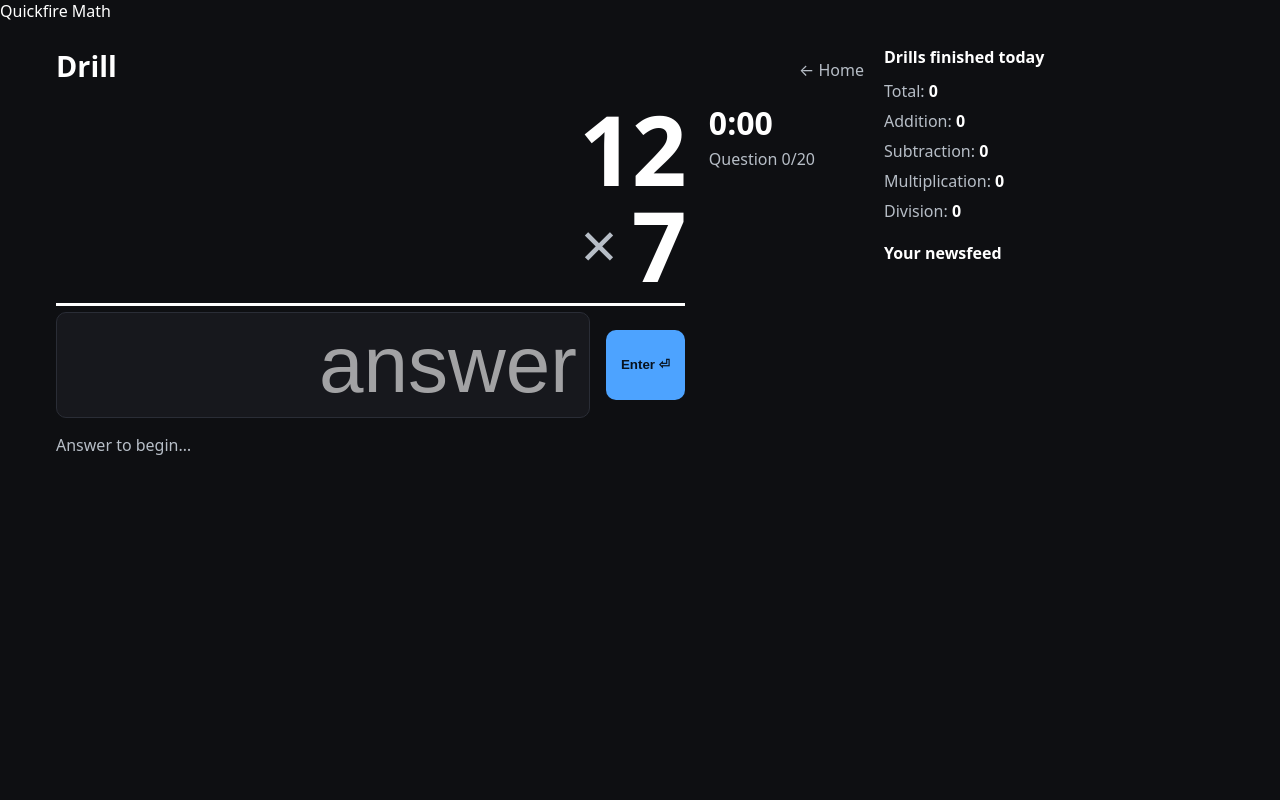
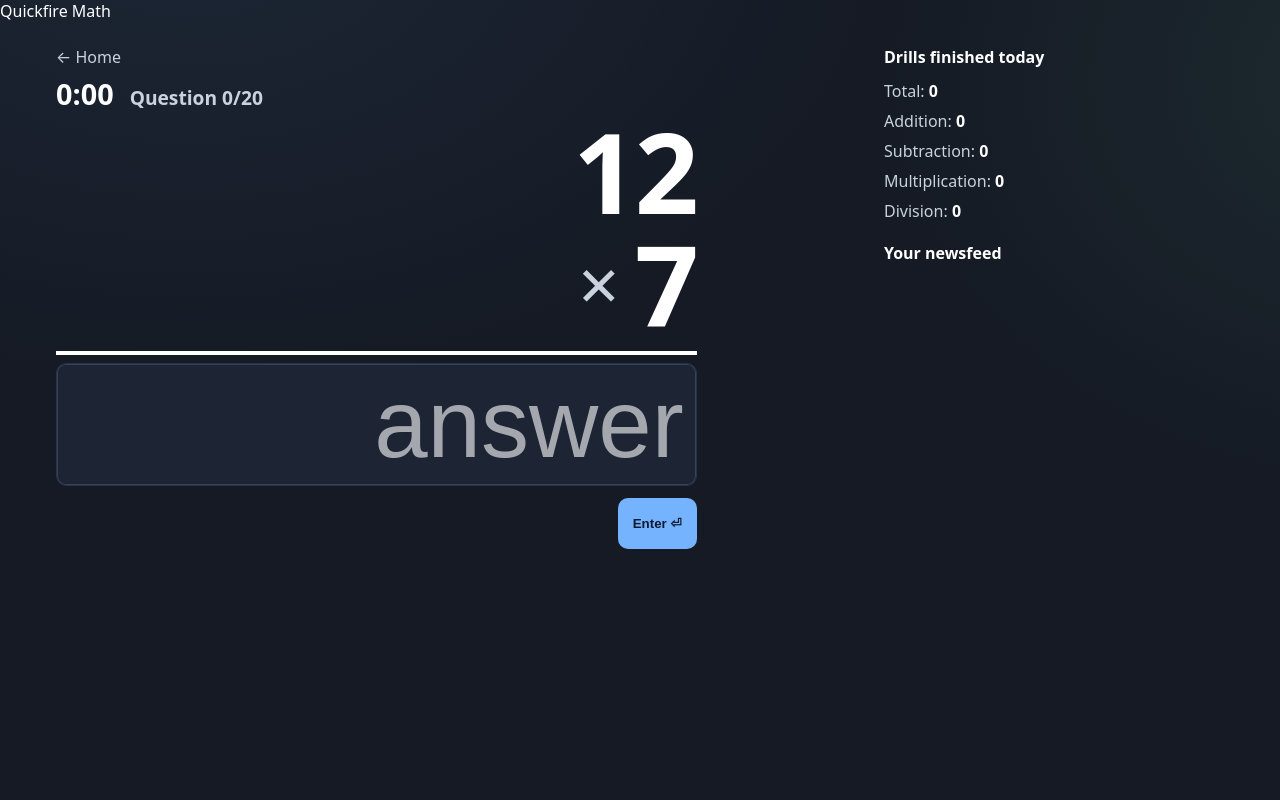
Before and after one commit to ciejer/quickfire-math, a FastAPI app: template app/templates/drill.html in a window 1280 px wide. Run offline with FastAPI, Linux system fonts and the light colour scheme; the template is opened without the code that fills it, so the values that code supplies are empty; parts of the project's set-up code (start-up, migrations or seed data) failed here and were passed over.

Commit message:
Visual fixes

```diff
--- a/app/main.py
+++ b/app/main.py
@@ -161,8 +161,9 @@ def next_problem(
             return JSONResponse({"prompt": p, "answer": ans, "tts": tts})
     return JSONResponse({"prompt": p, "answer": ans, "tts": tts})
 
-def _friendly_fail(metrics: dict, target_time_sec: float, why: str) -> str:
-    items = metrics.get("items", 20) or 20
+def _friendly_fail(metrics: dict, target_time_sec: float, why: str, expected_items: int) -> str:
+    # Use expected 20 items to avoid messages like "8/9" when logs are partial
+    items = max(int(metrics.get("items") or 0), int(expected_items or 20))
     if items <= 10:
         A = 0.8
     elif items <= 20:
@@ -170,11 +171,13 @@ def _friendly_fail(metrics: dict, target_time_sec: float, why: str) -> str:
     else:
         A = 0.9
     need = int((A * items + 0.9999))  # ceil
-    ftc = metrics.get("first_try_correct", round(metrics.get("acc", 0.0) * items))
+    # first_try_correct best-effort: recompute from acc if missing
+    ftc = metrics.get("first_try_correct")
+    if ftc is None:
+        ftc = round(float(metrics.get("acc", 0.0)) * items)
 
     if why == "accuracy_below_gate":
-        more = max(0, need - ftc)
-        if more <= 1:
+        if need - ftc <= 1:
             return "Just one more correct and you’ll get a star!"
         return f"Great effort — {need}/{items} correct is the goal."
     if why == "too_slow":
@@ -282,7 +285,7 @@ def finish_drill(
         new_level_val = int(prog.level)
         star_bool = bool(star)
         levelup_bool = bool(did_level_up)
-        fail_msg = "" if star_bool else _friendly_fail(metrics, float(tts), exp.get("why",""))
+        fail_msg = "" if star_bool else _friendly_fail(metrics, float(tts), exp.get("why",""), question_count)
 
         s.add(prog); s.commit()
 
@@ -305,25 +308,24 @@ def finish_drill(
 def _oldest_star_life_rounds(stars_recent: str) -> int:
     """
     How many FUTURE rounds you can still play while the oldest existing star
-    remains inside the last-5 window. (For '1----', life=4 usable rounds.)
+    remains inside the last-5 window. (For '00010', life=3.)
     """
     s = (stars_recent or "")[-5:]
     if "1" not in s:
         return 0
     L = len(s)
     idx = s.find("1")  # oldest star index (0..L-1)
-    # drop happens after K_drop = (5-L) + (idx+1) appends; usable rounds = K_drop - 1
-    # => life = (5 - L) + idx
+    # drop after K_drop=(5-L)+(idx+1) appends; usable rounds = K_drop-1 = (5-L)+idx
     return (5 - L) + idx
 
 def need_hint_text(stars_recent: str, this_star: bool) -> str:
     """
     Friendly hints that account for the just-finished result.
     Examples:
-      - 0->1 stars: "Need 2 stars in the next 4 rounds to level up"
-      - 11··: "Need 1 star in the next 3 rounds to level up"
+      - fresh (00000) + star -> "Need 2 stars in the next 4 rounds"
+      - 00010 -> "Need 2 stars in the next 3 rounds"
+      - 00110 -> "Need 1 star in the next 2 rounds"
     """
-    # Include the just-earned star when computing the plan
     s0 = (stars_recent or "")[-5:]
     s = (s0 + ("1" if this_star else "0"))[-5:]
     c = s.count("1")
@@ -350,9 +352,8 @@ def need_hint_text(stars_recent: str, this_star: bool) -> str:
                 if win.count("1") >= 3 and win[-3:].count("1") >= 2:
                     ok = True
                     break
-            if ok:
-                if best is None or (k, horizon) < best:
-                    best = (k, horizon)
+            if ok and (best is None or (k, horizon) < best):
+                best = (k, horizon)
         if best:
             k, h = best
             if k == 1 and h == 1:
@@ -385,7 +386,7 @@ def progress(request: Request):
                     "level": prog.level,
                     "label": level_label(dt, prog.level),
                     "last5": sr,
-                    "ready_if_star": False,  # hint carries the plan
+                    "ready_if_star": False,
                     "need_msg": need_hint_text(sr, False),
                 }
     return JSONResponse(out)
@@ -412,7 +413,6 @@ def feed(request: Request):
                 .where(DrillAward.drill_result_id.in_(res_ids))
                 .where(DrillAward.award_type == "star")
             ).all()
-            # aw may be [int] or [(int,), ...] depending on driver
             for row in aw:
                 if isinstance(row, (list, tuple)):
                     star_ids.add(int(row[0]))
@@ -464,7 +464,7 @@ def stats(request: Request, tz_offset: int = 0):
         counts[r.drill_type.value] += 1
     return JSONResponse(counts)
 
-# ---- Heatmaps (last-5 attempts, brighter=needs work) ----
+# ---- Heatmaps (unchanged) ----
 def _last5_error_rate(rows: List[Tuple[int,int,bool,datetime]], a_range, b_range):
     bucket: Dict[int, Dict[int, List[Tuple[datetime,bool]]]] = {a:{b:[] for b in b_range} for a in a_range}
     for a,b,ok,ts in rows:
--- a/app/static/app.js
+++ b/app/static/app.js
@@ -1,7 +1,7 @@
-// time
+// ---------- time helpers ----------
 function fmtTime(ms){ const s=Math.floor(ms/1000), m=Math.floor(s/60), r=s%60; return `${m}:${r.toString().padStart(2,"0")}`; }
 
-// audio & speech
+// ---------- audio & speech ----------
 const audioCtx = typeof window!=="undefined" && "AudioContext" in window ? new AudioContext() : null;
 let mediaUnlocked=false;
 function unlockMediaOnce(){ if(mediaUnlocked) return; try{ if(audioCtx&&audioCtx.state==="suspended") audioCtx.resume(); }catch{} try{ if("speechSynthesis" in window){ speechSynthesis.getVoices(); speechSynthesis.onvoiceschanged=()=>{}; } }catch{} mediaUnlocked=true; }
@@ -13,11 +13,11 @@ function starSound(){ [659.25,783.99,987.77,1318.51].forEach((f,i)=>tone(f,0.12,
 function levelUpSound(){ [392,523.25,659.25,783.99,1046.5].forEach((f,i)=>tone(f,0.18,0.06,i*0.12)); }
 function say(text){ if(!window.speechSynthesis) return; try{ const u=new SpeechSynthesisUtterance(text); u.rate=1.05; const enNZ=speechSynthesis.getVoices().find(v=>/en[-_]NZ/i.test(v.lang)); if(enNZ) u.voice=enNZ; speechSynthesis.cancel(); speechSynthesis.speak(u);}catch{} }
 
-// digit colouring — ONLY operands & wrong-answer overlay
+// ---------- digit colouring (only operand/overlay) ----------
 function digitsToHTML(str){ return String(str).replace(/\d/g,d=>`<span class="digit d${d}">${d}</span>`); }
 function setDigits(el,text){ if(el) el.innerHTML = digitsToHTML(text); }
 
-// API
+// ---------- API ----------
 async function apiNext(type, avoid, avoidPair){ const fd=new FormData(); fd.set("drill_type",type); if(avoid) fd.set("avoid_prompt", avoid); if(avoidPair) fd.set("avoid_pair", avoidPair); const r=await fetch("/next",{method:"POST",body:fd}); if(!r.ok) throw new Error("next failed"); return r.json(); }
 async function apiFeed(){ const r=await fetch("/feed"); return r.ok? r.json(): {items:[]}; }
 async function apiStats(){ const tz=new Date().getTimezoneOffset(); const r=await fetch(`/stats?tz_offset=${encodeURIComponent(tz)}`); return r.ok? r.json(): null; }
@@ -26,10 +26,10 @@ async function apiReportMul(){ const r=await fetch("/report/multiplication"); re
 async function apiReportAdd(){ const r=await fetch("/report/addition"); return r.ok? r.json(): null; }
 async function apiReportSub(){ const r=await fetch("/report/subtraction"); return r.ok? r.json(): null; }
 
-// commutative key for duplicate avoidance (+, ×)
+// ---------- commutative key for duplicate avoidance (+, ×) ----------
 function commKey(prompt){ const m=prompt.match(/^\s*(\d+)\s*([+\u00D7])\s*(\d+)\s*$/); if(!m) return null; const a=+m[1], b=+m[3]; const op=m[2]; const lo=Math.min(a,b), hi=Math.max(a,b); return `${op}:${lo},${hi}`; }
 
-// feed + stats
+// ---------- feed + stats ----------
 function renderFeed(container,items){
   if(!container) return;
   if(!items||!items.length){ container.innerHTML='<div class="news-empty">No drills yet — hit Start.</div>'; return; }
@@ -59,7 +59,7 @@ function renderStats(listEl,s){
     <li>Division: <strong>${s.division}</strong></li>`;
 }
 
-// chooser cards
+// ---------- chooser cards ----------
 function starDots(last5){ return (last5||"").padStart(5," ").slice(-5).split("").map(c=>c==="1"?"★":"☆").join(""); }
 function renderProgressOnCards(p){
   if(!p) return;
@@ -75,6 +75,7 @@ function renderProgressOnCards(p){
     if(badge) badge.textContent = info.need_msg || "Get 3 of your last 5 stars to level up";
   });
 }
+
 function initHome(){
   const radios=[...document.querySelectorAll(".op-card input[type=radio]")];
   const cards=[...document.querySelectorAll(".op-card")];
@@ -100,7 +101,7 @@ function initHome(){
   });
 }
 
-// heatmap (brighter red = needs more work)
+// ---------- heatmap (brighter red = needs work) ----------
 function renderHeatmap(el,data,labelStart=1,labelEnd=12,withLegend=false){
   if(!el||!data||!data.grid) return;
   const g=data.grid, from=data.labels_from??labelStart, to=data.labels_to??labelEnd;
@@ -123,7 +124,7 @@ function renderHeatmap(el,data,labelStart=1,labelEnd=12,withLegend=false){
   el.innerHTML=html;
 }
 
-// drill
+// ---------- drill ----------
 function parsePrompt(prompt){ const m=prompt.match(/^\s*(\d+)\s*([+\u2212\u00D7\u00F7])\s*(\d+)\s*$/); return m?{a:m[1],op:m[2],b:m[3]}:null; }
 function renderEq(prompt){ const p=parsePrompt(prompt); if(!p) return; setDigits(document.getElementById("num-a"), p.a); setDigits(document.getElementById("num-b"), p.b); const op=document.getElementById("op"); if(op) op.textContent=p.op; }
 function insertWithin(arr,item,minAhead=3,maxAhead=5){ const pos=Math.min(arr.length, Math.floor(Math.random()*(maxAhead-minAhead+1))+minAhead); arr.splice(pos,0,item); }
@@ -143,6 +144,8 @@ function initDrill(){
   let done=0, misses=0, running=true, start=performance.now(); let lastPrompt=null;
   let currentStart=new Date(); const qlog=[]; let lastTimer="";
 
+  if(helper) helper.textContent = ""; // no "Answer to begin" during play
+
   function tick(){ if(!running) return; const now=performance.now(); const t=fmtTime(now-start); if(t!==lastTimer){ lastTimer=t; if(timerEl) timerEl.textContent=t; } requestAnimationFrame(tick); }
   requestAnimationFrame(tick);
 
@@ -160,7 +163,7 @@ function initDrill(){
   async function finish(){
     running=false; winSound();
     const elapsed=Math.floor(performance.now()-start);
-    const correctFirstTry=drill.target - misses;
+    const correctFirstTry=drill.target - misses;     // now accurate
     const fd=new FormData();
     fd.set("drill_type",drill.type);
     fd.set("elapsed_ms", String(elapsed));
@@ -174,7 +177,7 @@ function initDrill(){
     document.getElementById("equation").classList.add("finished");
     formEl.classList.add("hidden"); finishActions.classList.remove("hidden");
 
-    // refresh sidebar
+    // refresh sidebar immediately
     apiStats().then(s=>renderStats(document.getElementById("stats-list"),s));
     apiFeed().then(f=>renderFeed(document.getElementById("feed-list"), f.items));
 
@@ -186,7 +189,7 @@ function initDrill(){
       levelUpSound();
       if(nextLvlForm) nextLvlForm.classList.remove("hidden");
       if(playAgainBtn) playAgainBtn.classList.add("hidden");  // no replay on exact level-up
-      if(homeBtn) homeBtn.classList.remove("hidden");         // keep Home visible on level-up
+      if(homeBtn) homeBtn.classList.remove("hidden");
     }else{
       if(helper){
         if(gotStar){
@@ -218,13 +221,13 @@ function initDrill(){
       if(done>=drill.target){ await finish(); return; }
       await topUpQueue(); showCurrent();
     }else{
-      // track miss count for true first-try score
+      // track miss count for true first-try score (bug fix)
+      misses += 1;
+
       say(current.tts);
-      const avoidPairPrev = queue.length? commKey(queue[queue.length-1].prompt) : commKey(lastPrompt || "");
       qlog.push({prompt:current.prompt, a:+parsed.a, b:+parsed.b, correct_answer:current.answer, given_answer:val, correct:false, started_at:currentStart.toISOString(), elapsed_ms:elapsed});
       // overlay with BIG coloured digits
       const html = `${digitsToHTML(parsed.a)} <span class="op">${parsed.op}</span> ${digitsToHTML(parsed.b)} = ${digitsToHTML(String(current.answer))}`;
-      const overlay=document.getElementById("overlay"), overlayContent=document.getElementById("overlay-content");
       overlayContent.innerHTML = html;
       overlay.classList.remove("hidden");
       // queue re-ask 3–5 later
--- a/app/static/styles.css
+++ b/app/static/styles.css
@@ -1,28 +1,30 @@
 /* =================================================================== */
-/* Quickfire Math — Global Styles                                      */
+/* Quickfire Math — Global Styles (brighter)                           */
 /* =================================================================== */
 
 :root{
-  --bg: #0e0f12;
-  --bg-elev: #17181d;
+  --bg: #151a24;         /* brighter than pure black */
+  --bg-elev: #1d2433;
   --fg: #ffffff;
-  --fg-muted: #B7BEC7;
-  --accent: #4DA3FF;
-  --accent-2: #60E6A8;
-  --danger: #FF5C70;
-  --border: #2a2d36;
+  --fg-muted: #C9D2DD;
+  --accent: #76B3FF;
+  --accent-2: #7FE3B5;
+  --danger: #FF6B7A;
+  --border: #2b3242;
 
   --radius: 12px;
   --radius-sm: 8px;
-  --shadow: 0 6px 16px rgba(0,0,0,0.25);
+  --shadow: 0 10px 24px rgba(0,0,0,0.28);
 }
 
 *{ box-sizing: border-box; }
 html, body { height: 100%; }
 body{
   margin:0;
-  font-family: ui-sans-serif, system-ui, -apple-system, Segoe UI, Roboto, "Helvetica Neue", Arial, "Noto Sans", "Apple Color Emoji", "Segoe UI Emoji", "Segoe UI Symbol", "Noto Color Emoji";
-  background: var(--bg);
+  font-family: ui-sans-serif, system-ui, -apple-system, Segoe UI, Roboto, "Helvetica Neue", Arial, "Noto Sans";
+  background: radial-gradient(1200px 800px at 15% -10%, rgba(118,179,255,.08), transparent 60%),
+              radial-gradient(900px 700px at 110% 10%, rgba(127,227,181,.08), transparent 60%),
+              var(--bg);
   color: var(--fg);
   -webkit-font-smoothing: antialiased;
   -moz-osx-font-smoothing: grayscale;
@@ -65,14 +67,14 @@ a:hover { text-decoration: underline; }
 .btn{
   display: inline-flex; align-items: center; justify-content: center;
   gap: 8px; padding: 10px 14px; border-radius: 10px;
-  background: #2a2f3a; color: var(--fg); border: 1px solid var(--border);
+  background: #2a3143; color: var(--fg); border: 1px solid var(--border);
   cursor: pointer; text-decoration: none; font-weight: 600; min-width: 44px;
 }
 .btn:hover{ filter: brightness(1.06); }
 .btn:active{ transform: translateY(1px); }
-.btn-primary{ background: var(--accent); border-color: transparent; color:#08121e; }
-.btn-secondary{ background: #222530; }
-.btn-danger{ background: var(--danger); border-color: transparent; color:#1f0f12; }
+.btn-primary{ background: var(--accent); border-color: transparent; color:#0d1a33; }
+.btn-secondary{ background: #232a3a; }
+.btn-danger{ background: var(--danger); border-color: transparent; color:#2a0f14; }
 
 /* Lists */
 .list{ list-style: none; padding: 0; margin: 0; }
@@ -137,97 +140,100 @@ input[type=number] { -moz-appearance: textfield; }
 /* radio hidden; label is the card */
 .op-card{
   display: block; position: relative; cursor: pointer;
-  background: linear-gradient(180deg, #1a1c22, #14161b);
-  border: 1px solid var(--border);
+  background: linear-gradient(180deg, #24314a, #212b40);
+  border: 1px solid #35507d;
   border-radius: var(--radius);
   padding: 16px;
-  box-shadow: var(--shadow);
+  box-shadow: 0 12px 28px rgba(16,34,60,.35);
   transition: transform .08s ease, box-shadow .08s ease, border-color .08s ease;
   user-select: none;
 }
-.op-card:hover{ border-color: #3a3f4a; }
+.op-card:hover{ border-color: #4e77b8; }
 .op-card input[type=radio]{ position: absolute; inset: 0; opacity: 0; pointer-events: none; }
-.op-card .op-title{ font-size: 1.2rem; font-weight: 800; margin-bottom: 6px; }
+.op-card .op-title{ font-size: 1.25rem; font-weight: 800; margin-bottom: 6px; }
 .op-card .op-sub{ color: var(--fg-muted); margin-bottom: 10px; }
 .op-card .op-stars{ font-size: 1.4rem; letter-spacing: 2px; }
 .op-card .op-badge{
   display: inline-block; margin-top: 10px; padding: 6px 10px; border-radius: 999px;
-  background: #232631; color: var(--fg-muted); border: 1px solid var(--border); font-size: .95rem;
+  background: #2a3550; color: var(--fg); border: 1px solid #35507d; font-size: .95rem;
 }
 .op-card.selected{
   transform: translateY(1px);
   border-color: var(--accent);
-  box-shadow: 0 12px 24px rgba(77,163,255,0.1);
+  box-shadow: 0 16px 32px rgba(118,179,255,.20);
 }
 
 /* =================================================================== */
 /* Equation + Answer (DRILL)                                           */
 /* =================================================================== */
 
+.eq-meta{
+  display: flex; align-items: baseline; gap: 16px;
+  font-size: 1.8rem; font-weight: 700; margin: 6px 0 2px;
+}
+.eq-meta .progress{ color: var(--fg-muted); font-size: 1.2rem; font-weight: 600; }
+
 .equation{
-  display: flex; align-items: flex-start; gap: 24px; margin-top: 8px;
+  display: flex; align-items: flex-start; gap: 24px; margin-top: 2px;
 }
 .eq-col{ display: inline-flex; flex-direction: column; align-items: flex-end; }
 .eq-row{ display: flex; align-items: center; gap: 12px; }
 
 /* OPERANDS — really big */
 .eq-num{
-  font-size: 6rem;       /* operands */
+  font-size: 7rem;       /* bigger */
   line-height: 1;
   color: var(--fg);
-  font-weight: 800;
+  font-weight: 900;
   letter-spacing: -0.02em;
 }
 .eq-op{
-  font-size: 4rem;
+  font-size: 4.5rem;
   line-height: 1;
   color: var(--fg-muted);
-  width: 2.6rem;
+  width: 3rem;
   text-align: center;
 }
 
 .eq-line{
-  height: 3px; background: var(--fg);
+  height: 4px; background: var(--fg);
   width: 100%;
-  margin: 10px 0 6px 0;
+  margin: 12px 0 8px 0;
 }
 
-/* Timer + progress to the side */
-.eq-meta .timer{ font-size: 2rem; font-weight: 700; }
-.eq-meta .progress{ color: var(--fg-muted); margin-top: 4px; }
-
-/* Answer */
+/* Answer: Enter BELOW the input */
 .answer-form{
-  display: flex; align-items: center; width: 100%;
+  display: flex; flex-direction: column; align-items: flex-end; width: 100%;
 }
 .answer-input{
   flex: 0 0 auto;
   width: 12ch;                 /* wide enough for placeholder “answer” and big digits */
-  font-size: 5rem;             /* close to operands but slightly smaller */
+  font-size: 6rem;             /* close to operands */
   line-height: 1.05;
   color: var(--fg);
-  background: var(--bg-elev);
+  background: #222c42;
   border: 2px solid var(--fg);
   border-radius: 10px;
   padding: 8px 12px;
   text-align: right;           /* aligns visually with operands */
+  box-shadow: inset 0 0 0 1px rgba(118,179,255,.22);
 }
 .answer-input::placeholder{ color: var(--fg); opacity: 0.6; }
-.enter-btn{ margin-left: 16px; height: 4.4rem; }
+.enter-btn{ margin-top: 12px; height: 3.2rem; }
 
 /* Helper + finish actions */
-.helper{ margin-top: 16px; color: var(--fg-muted); }
+.helper{ margin-top: 14px; color: var(--fg-muted); min-height: 1.6rem; }
 .finish-actions{ margin-top: 16px; display: flex; gap: 10px; }
 
 /* Overlay (wrong answer) */
 .overlay{
-  position: fixed; inset: 0; background: rgba(0,0,0,0.5);
+  position: fixed; inset: 0; background: rgba(0,0,0,0.45);
   display: grid; place-items: center; z-index: 1000;
 }
 .overlay-box{
-  background: #111216; border: 1px solid var(--border); border-radius: 14px;
+  background: #111826; border: 1px solid var(--border); border-radius: 14px;
   padding: 20px 24px; box-shadow: var(--shadow);
-  font-size: 4.5rem; font-weight: 800; letter-spacing: -0.02em;
+  font-size: 5rem; font-weight: 900; letter-spacing: -0.02em;
 }
 .overlay-box .op{ color: var(--fg-muted); }
 
--- a/app/templates/drill.html
+++ b/app/templates/drill.html
@@ -3,11 +3,17 @@
 <div class="layout">
   <section class="main-col">
     <div class="row space-between">
-      <h1 class="title">Drill</h1>
+      <!-- no extra title here to keep the drill pane clean -->
       <a class="muted-link" href="/home">← Home</a>
     </div>
 
     <div id="settings-human" class="note">{{ settings_human }}</div>
+
+    <!-- Timer + progress ABOVE the equation -->
+    <div class="eq-meta">
+      <div class="timer" id="timer">0:00</div>
+      <div class="progress">Question <span id="q-done">0</span>/20</div>
+    </div>
 
     <div id="equation" class="equation">
       <div class="eq-col">
@@ -22,17 +28,13 @@
           <button type="submit" class="btn btn-primary enter-btn">Enter ⏎</button>
         </form>
       </div>
-      <div class="eq-meta">
-        <div class="timer" id="timer">0:00</div>
-        <div class="progress">Question <span id="q-done">0</span>/20</div>
-      </div>
     </div>
 
     <div id="overlay" class="overlay hidden">
       <div id="overlay-content" class="overlay-box">1 × 2 = 2</div>
     </div>
 
-    <div id="helper" class="helper">Answer to begin…</div>
+    <div id="helper" class="helper"></div>
 
     <div id="finish-actions" class="finish-actions hidden">
       <form id="again-form" method="post" action="/start">
```
Also changed, not shown: other parts of app/static/styles.css (+26 -25 lines), app/templates/home.html (+40 -44 lines), app/templates/login.html (+23 -15 lines).
